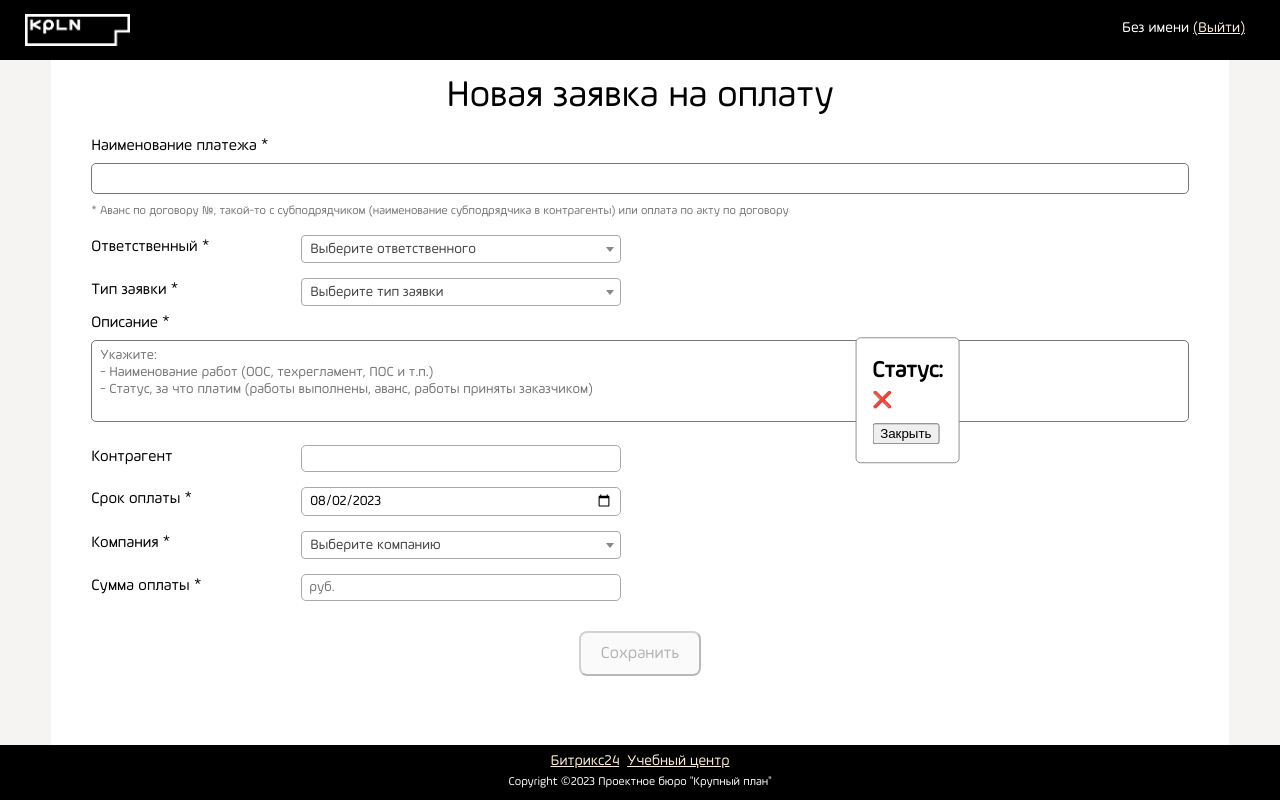
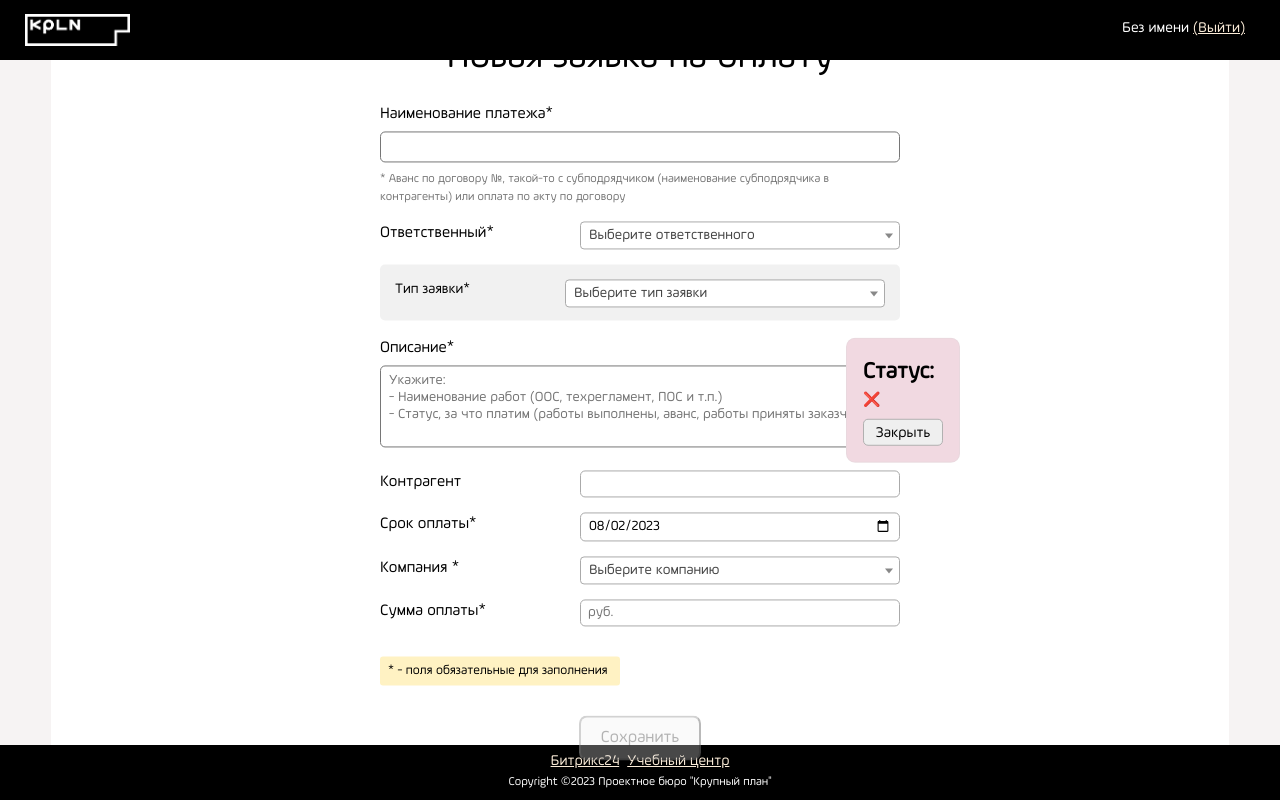
Before and after one commit to xPRYANIKx/KPLN_app, a Flask app: page /new_payment in a window 1280 px wide. Run offline with Flask 3, Linux system fonts and the light colour scheme; a user stored in the database is signed in; data that the repository does not hold is empty; some libraries are stand-ins or nearby versions; some web fonts are replaced.

Commit message:
style: add adaptive form + dialog window

```diff
--- a/payment_app.py
+++ b/payment_app.py
@@ -417,7 +417,7 @@ def new_payment_save_data():
                 # Close the database connection
                 coon_cursor_close(cursor, conn)
 
-                flash(['Платёж НЕ сохранён', str(e)], category='error')
+                flash(['Платёж не сохранён', str(e)], category='error')
                 return redirect(url_for('new_payment'))
         return redirect(url_for('new_payment'))
 
--- a/static/style/style.css
+++ b/static/style/style.css
@@ -99,7 +99,7 @@ body a:hover {
 }
 body h1 {
   text-align: center;
-  margin: 18px 0;
+  margin: 25px 0;
   font-size: 38px;
   line-height: 99%;
 }
@@ -109,15 +109,25 @@ body #logInfo {
   top: 50%;
   transform: translate(-50%, -50%);
   z-index: 2;
-  border: solid 1px #919191;
-  border-radius: 5px;
+  border: solid 1px rgba(213, 213, 213, 0.2784313725);
+  border-radius: 9px;
 }
 body #logInfo span {
   font-size: 23px;
   font-weight: bold;
 }
+body #logInfo div {
+  font-size: 14px;
+}
 body #logInfo button {
-  margin-top: 10px;
+  margin-top: 8px;
+  width: 80px;
+  padding: 3px;
+  float: right;
+  border: solid 1px #b1b0b0;
+  border-radius: 5px;
+  font-family: "Ample Soft Pro";
+  font-size: 15px;
 }
 body table {
   border: solid 2px #000000;
@@ -143,6 +153,20 @@ body table td {
 body table .tableAlignCentre {
   text-align: center;
 }
+body .window.error {
+  background-color: #f1d9e1;
+}
+body .window.success {
+  background-color: #f3fffc;
+}
+body .help_p {
+  margin-top: 30px;
+  padding: 5px 0px 5px 8px;
+  width: 240px;
+  border-radius: 3px;
+  font-size: 13px;
+  background-color: rgba(255, 231, 145, 0.5411764706);
+}
 
 .wrapper {
   display: flex;
@@ -158,6 +182,7 @@ header {
   height: 60px;
   width: 100%;
   background-color: #000000;
+  z-index: 2;
 }
 header img {
   max-width: 140px;
@@ -219,6 +244,13 @@ main {
   padding: 0 40px;
   background-color: #ffffff;
 }
+main form {
+  position: absolute;
+  left: 50%;
+  top: 50%;
+  transform: translate(-50%, -50%);
+  width: 520px;
+}
 main form div {
   display: flex;
   flex-direction: row;
@@ -249,6 +281,18 @@ main form input {
   border-radius: 5px;
   font-family: "Ample Soft Pro";
   font-size: 14px;
+}
+main form .mainform {
+  display: flex;
+  flex-direction: column;
+  border-radius: 5px;
+  margin-bottom: 16px;
+  padding: 0px 15px 8px 15px;
+  background-color: rgba(231, 231, 231, 0.5882352941);
+  font-size: 14.5px;
+}
+main form .mainform select2-container {
+  width: 260px;
 }
 main form .main_content_description {
   font-size: 12px;
@@ -359,7 +403,7 @@ main .logInfo span {
   font-weight: bold;
 }
 
-@media (max-width: 600px) {
+@media (max-width: 665px) {
   body {
     font-size: 14px;
   }
@@ -378,8 +422,16 @@ main .logInfo span {
   main {
     width: 100%;
   }
+  main form {
+    position: static;
+    transform: translate(0%, 0%);
+    width: 100%;
+  }
   main form div {
     flex-direction: column;
+  }
+  main form .mainform {
+    font-size: 14px;
   }
   main p textarea::-moz-placeholder {
     font-size: 12px;
@@ -466,6 +518,12 @@ main .logInfo span {
   main .auth_form .auth_form__status {
     font-size: 9.2px;
   }
+  main .help_p {
+    width: 200px;
+    border-radius: 3px;
+    font-size: 10.5px;
+    background-color: rgba(255, 231, 145, 0.5411764706);
+  }
   .wrapperError p {
     font-size: 13.9px;
   }
--- a/static/style/style.scss
+++ b/static/style/style.scss
@@ -14,7 +14,7 @@ body {
     }
     h1 {
         text-align: center;
-        margin: 18px 0;
+        margin: 25px 0;
         font-size: 38px;
         line-height: 99%;
     }
@@ -24,14 +24,24 @@ body {
         top: 50%;
         transform: translate(-50%, -50%);
         z-index: 2;
-        border: solid 1px #919191;
-        border-radius: 5px;
+        border: solid 1px #d5d5d547;
+        border-radius: 9px;
         span {
             font-size: 23px;
             font-weight: bold;
         }
+        div {
+            font-size: 14px;
+        }
         button {
-            margin-top: 10px;
+            margin-top: 8px;
+            width: 80px;
+            padding: 3px;
+            float: right;
+            border: solid 1px #b1b0b0;
+            border-radius: 5px;
+            font-family: "Ample Soft Pro";
+            font-size: 15px;
         }
     }
     table {
@@ -58,7 +68,22 @@ body {
             text-align: center;
         }
     }
+    .window.error {
+        background-color: #f1d9e1;
+    }
+    .window.success {
+        background-color: #f3fffc;
+    }
+    .help_p {
+        margin-top: 30px;
+        padding: 5px 0px 5px 8px;
+        width: 240px;
+        border-radius: 3px;
+        font-size: 13px;
+        background-color: #ffe7918a;
+    }
 }
+
 .wrapper {
     display: flex;
     flex-direction: column;
@@ -73,6 +98,7 @@ header {
     height: 60px;
     width: 100%;
     background-color: #000000;
+    z-index: 2;
     img {
         max-width: 140px;
         padding: 14px 10px 13px 25px;
@@ -134,6 +160,11 @@ main {
     padding: 0 40px;
     background-color: #ffffff;
     form {
+        position: absolute;
+        left: 50%;
+        top: 50%;
+        transform: translate(-50%, -50%);
+        width: 520px;
         div {
             display: flex;
             flex-direction: row;
@@ -164,6 +195,18 @@ main {
             border-radius: 5px;
             font-family: "Ample Soft Pro";
             font-size: 14px;
+        }
+        .mainform {
+            display: flex;
+            flex-direction: column;
+            border-radius: 5px;
+            margin-bottom: 16px;
+            padding: 0px 15px 8px 15px;
+            background-color: #e7e7e796;
+            font-size: 14.5px;
+            select2-container {
+                width: 260px;
+            }
         }
         .main_content_description {
             font-size: 12px;
@@ -256,10 +299,6 @@ main {
 #paymentForm3 {
     margin-top: -20px;
 }
-///
-///
-///
-///
 .select2-selection {
     font-size: 14.4px;
 }
@@ -275,11 +314,8 @@ main {
         font-weight: bold;
     }
 }
-///
-///
-///
-///
-@media (max-width: 600px) {
+
+@media (max-width: 665px) {
     body {
         font-size: 14px;
         h1 {
@@ -300,8 +336,14 @@ main {
     main {
         width: 100%;
         form {
+            position: static;
+            transform: translate(-0%, -0%);
+            width: 100%;
             div {
                 flex-direction: column;
+            }
+            .mainform {
+                font-size: 14px;
             }
         }
         p {
@@ -417,6 +459,12 @@ main {
                 font-size: 9.2px;
             }
         }
+        .help_p {
+            width: 200px;
+            border-radius: 3px;
+            font-size: 10.5px;
+            background-color: #ffe7918a;
+        }
     }
     .wrapperError {
         p {
--- a/templates/new_payment.html
+++ b/templates/new_payment.html
@@ -19,7 +19,7 @@
 
 
     {% if get_flashed_messages(True) %}
-    <dialog id="logInfo" open>
+    <dialog class="window {{get_flashed_messages(True)[0][0]}}" id="logInfo" open>
         <span>Статус:</span>
         <!-- {% for cat, msg in get_flashed_messages(True) %}
             <div class="flash {{cat}}">{{msg}}</div>
@@ -47,15 +47,15 @@
             <div id="header_auth__label">{{menu_profile[0].name[0]}} <a href="{{menu_profile[0].url}}">{{menu_profile[0].name[1]}}</a></div>
         </header>
         <main>
+            <form method="POST" action="/new_payment">
                 <h1>{{title}}</h1>
-            <form method="POST" action="/new_payment">
-                <p><label for="basis_of_payment">Наименование платежа *</label>
+                <p><label for="basis_of_payment">Наименование платежа*</label>
                     <textarea name="basis_of_payment" id="basis_of_payment" rows="1" required oninput="checkForm()"></textarea>
                 <p class="main_content_description">* Аванс по договору №, такой-то с субподрядчиком (наименование субподрядчика в контрагенты) или
                     оплата
                     по акту по договору</p>
                 </p>
-                <div><label for="responsible">Ответственный *</label>
+                <div><label for="responsible">Ответственный*</label>
                     <select class="selectSearch" name="responsible" id="responsible" required onchange="checkForm()">
                         <option value="" disabled selected hidden>Выберите ответственного</option>
                         {% for r in responsible %}
@@ -63,7 +63,8 @@
                         {% endfor %}
                     </select>
                 </div>
-                <div><label for="cost_items">Тип заявки *</label>
+                <div class="mainform">
+                    <div><label for="cost_items">Тип заявки*</label>
                         <select class="selectSearch" name="cost_items" id="cost_items" required onchange="checkForm()">
                             <option value="" disabled selected hidden>Выберите тип заявки</option>
                             {% for category, names in cost_items.items() %}
@@ -76,7 +77,7 @@
                         </select>
                     </div>
                     <div class="hidden_label" id="objects_name_div">
-                    <label for="objects_name" id="objects_name_label">Наименование объекта *</label>
+                        <label for="objects_name" id="objects_name_label">Наименование объекта*</label>
                         <select class="selectSearch" name="objects_name" id="objects_name" onchange="checkForm()">
                             <option value="" disabled selected hidden>Выберите объект</option>
                             {% for object_name in objects_name %}
@@ -84,7 +85,8 @@
                             {% endfor %}
                         </select>
                     </div>
-                <p><label for="payment_description">Описание *</label>
+                </div>
+                <p><label for="payment_description">Описание*</label>
                     <textarea name="payment_description" id="payment_description" rows="4"
                         placeholder="Укажите:&#10;- Наименование работ (ООС, техрегламент, ПОС и т.п.)&#10;- Статус, за что платим (работы выполнены, аванс, работы приняты заказчиком)"
                         required oninput="checkForm()"></textarea>
@@ -98,7 +100,7 @@
                         {% endfor %}
                     </datalist>
                 </div>
-                <div><label for="payment_due_date">Срок оплаты *</label>
+                <div><label for="payment_due_date">Срок оплаты*</label>
                     <input type="date" onload="getDate()" name="payment_due_date" id="payment_due_date" value="{{ today }}" required oninput="checkForm()">
                 </div>
                 <div><label for="our_company">Компания *</label>
@@ -109,17 +111,13 @@
                         {% endfor %}
                     </select>
                 </div>
-                <div><label for="payment_sum">Сумма оплаты *</label>
+                <div><label for="payment_sum">Сумма оплаты*</label>
                     <input type="text" placeholder="руб." name="payment_sum" id="payment_sum" onchange="numberWithSpaces(event, ' руб.')"
                         oninput="checkForm()" />
                 </div>
-                <button type="submit" id="submitBtn" disabled onclick="window['logInfo'].myDialog.showModal();"">Сохранить</button>
+                <div class="help_p">* - поля обязательные для заполнения</div>
+                <button type="submit" id="submitBtn" onclick="window['logInfo'].showModal();" disabled>Сохранить</button>
             </form>
-
-
-
-
-
         </main>
 
         <footer>
```
Also changed, not shown: 1 other file. Lines whose indentation alone changed are shown as unchanged.
